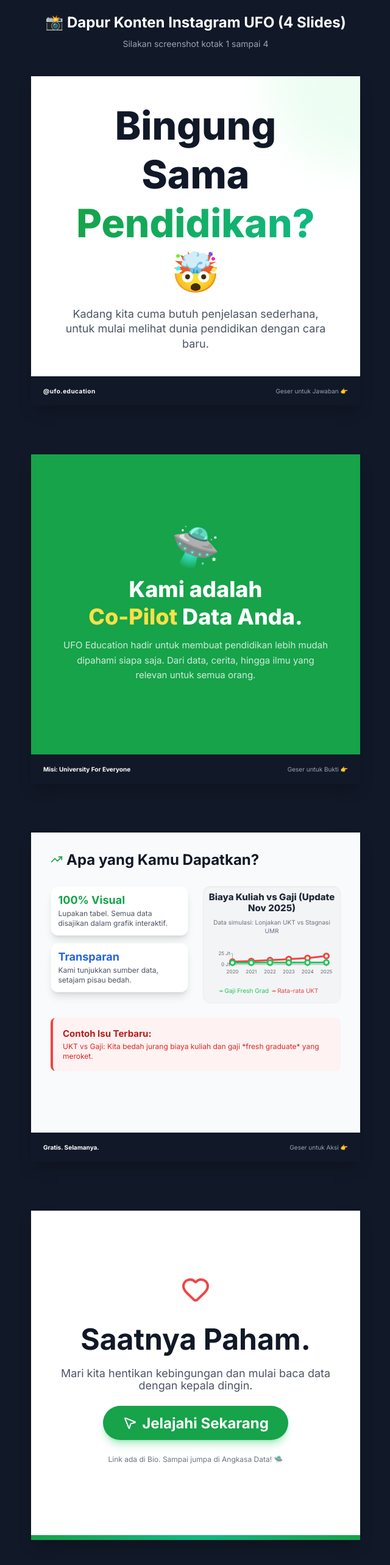
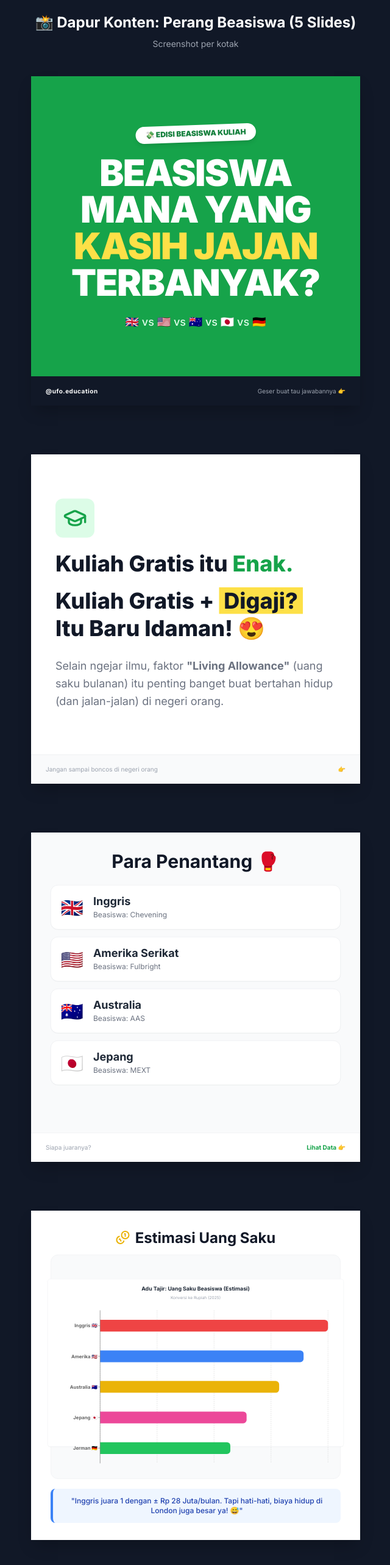
Before and after one commit to luthfimbaihaqi/ufo-education, a Next.js app: page /instagram in a window 1280 px wide. Shown: the part 100-2666 px from the top of the page at 61% size, without its empty margins (319-959 px from the left). Built offline with nearby package versions, Linux system fonts and the light colour scheme.

Commit message:
cek dulu

```diff
--- a/app/insights/page.jsx
+++ b/app/insights/page.jsx
@@ -1,13 +1,12 @@
 import Link from 'next/link';
-import { getAllInsights } from '@/lib/mdx'; // Pastikan import ini benar
-import { Calendar, ArrowRight, BarChart3 } from 'lucide-react';
+import { getAllInsights } from '@/lib/mdx';
+import { Calendar, ArrowRight, BarChart3, TrendingUp } from 'lucide-react';
 
 export const metadata = {
   title: "Data Insight - UFO Education",
   description: "Kumpulan artikel dan visualisasi data pendidikan Indonesia.",
 };
 
-// --- INI KUNCINYA: Harus ada 'export default' ---
 export default function InsightsPage() {
   const posts = getAllInsights();
 
@@ -15,53 +14,74 @@
     <div className="bg-gray-50 min-h-screen py-24">
       <div className="max-w-6xl mx-auto px-6">
 
-        {/* HEADER */}
-        <div className="text-center mb-16">
-          <div className="inline-flex items-center gap-2 px-3 py-1 rounded-full bg-green-100 text-green-800 text-sm font-medium mb-4">
-            <BarChart3 className="w-4 h-4" />
-            Pusat Data
+        {/* HEADER SECTION */}
+        <div className="text-center mb-16 space-y-4">
+          <div className="inline-flex items-center gap-2 px-4 py-2 rounded-full bg-green-100 text-green-800 text-sm font-bold">
+            <TrendingUp className="w-4 h-4" />
+            Pusat Data Pendidikan
           </div>
-          <h1 className="text-4xl md:text-5xl font-extrabold text-gray-900 mb-4">
+          <h1 className="text-4xl md:text-5xl font-extrabold text-gray-900">
             Jelajahi Insight Terbaru
           </h1>
           <p className="text-xl text-gray-500 max-w-2xl mx-auto">
-            Temukan fakta-fakta menarik seputar pendidikan Indonesia yang disajikan secara visual.
+            Temukan fakta pendidikan Indonesia yang disajikan lewat <span className="text-green-600 font-bold">Data & Visualisasi</span>.
           </p>
         </div>
 
-        {/* GRID KARTU ARTIKEL */}
+        {/* GRID ARTICLE (Dengan Gambar) */}
         <div className="grid grid-cols-1 md:grid-cols-2 lg:grid-cols-3 gap-8">
           {posts.map((post) => (
             <Link
               key={post.slug}
               href={`/insights/${post.slug}`}
-              className="group bg-white rounded-2xl p-6 shadow-sm border border-gray-100 hover:shadow-xl hover:-translate-y-1 transition-all duration-300 flex flex-col h-full"
+              className="group bg-white rounded-3xl overflow-hidden shadow-sm border border-gray-100 hover:shadow-xl hover:-translate-y-2 transition-all duration-300 flex flex-col h-full"
             >
-              <div className="mb-4">
-                <div className="flex items-center gap-2 text-sm text-gray-400 mb-3">
-                  <Calendar className="w-4 h-4" />
-                  <span>{post.date}</span>
+              {/* --- BAGIAN GAMBAR (BARU) --- */}
+              <div className="relative h-48 w-full overflow-hidden bg-gray-200">
+                {post.image ? (
+                  <img
+                    src={post.image}
+                    alt={post.title}
+                    className="w-full h-full object-cover transform group-hover:scale-110 transition-transform duration-500"
+                  />
+                ) : (
+                  // Fallback jika lupa pasang gambar
+                  <div className="w-full h-full flex items-center justify-center text-gray-400 bg-gray-100">
+                    <BarChart3 className="w-12 h-12 opacity-20" />
+                  </div>
+                )}
+
+                {/* Badge Tanggal Melayang di atas Gambar */}
+                <div className="absolute top-4 left-4 bg-white/90 backdrop-blur-sm px-3 py-1 rounded-lg text-xs font-bold text-gray-700 shadow-sm flex items-center gap-1">
+                  <Calendar className="w-3 h-3" />
+                  {post.date}
                 </div>
-                <h2 className="text-xl font-bold text-gray-900 group-hover:text-green-600 transition-colors line-clamp-2">
+              </div>
+
+              {/* --- BAGIAN KONTEN TEKS --- */}
+              <div className="p-6 flex flex-col flex-grow">
+                <h2 className="text-xl font-bold text-gray-900 mb-3 group-hover:text-green-600 transition-colors line-clamp-2 leading-tight">
                   {post.title}
                 </h2>
-              </div>
 
-              <p className="text-gray-500 mb-6 flex-grow leading-relaxed line-clamp-3">
-                {post.summary}
-              </p>
+                <p className="text-gray-500 text-sm mb-6 flex-grow leading-relaxed line-clamp-3">
+                  {post.summary}
+                </p>
 
-              <div className="flex items-center font-bold text-green-600 group-hover:gap-2 transition-all">
-                Baca Selengkapnya <ArrowRight className="w-4 h-4 ml-1" />
+                <div className="pt-4 border-t border-gray-100 flex items-center text-green-600 font-bold text-sm group-hover:gap-2 transition-all">
+                  Baca Selengkapnya <ArrowRight className="w-4 h-4 ml-1" />
+                </div>
               </div>
             </Link>
           ))}
         </div>
 
-        {/* Pesan jika kosong */}
+        {/* PESAN JIKA KOSONG */}
         {posts.length === 0 && (
-          <div className="text-center py-20 text-gray-400">
-            <p>Belum ada insight yang diterbitkan. Tunggu ya! 👽</p>
+          <div className="text-center py-20 bg-white rounded-3xl border border-dashed border-gray-300">
+            <div className="text-5xl mb-4">🛸</div>
+            <h3 className="text-xl font-bold text-gray-900">Belum Ada Data</h3>
+            <p className="text-gray-500">Silakan tambahkan file .mdx di folder content.</p>
           </div>
         )}
 
--- a/app/instagram/page.jsx
+++ b/app/instagram/page.jsx
@@ -1,130 +1,179 @@
-import { Rocket, MousePointer2, TrendingUp, Heart } from 'lucide-react';
-import ChartInstagram from '@/components/charts/ChartInstagram';
+'use client';
+
+import { Coins, Plane, GraduationCap, ArrowRight, MousePointer2, Globe } from 'lucide-react';
+import ChartBeasiswa from '@/components/charts/ChartBeasiswa';
 
 export default function InstagramGenerator() {
   return (
     <div className="min-h-screen bg-gray-900 p-10 flex flex-col items-center gap-10">
 
       <h1 className="text-white text-2xl font-bold text-center">
-        📸 Dapur Konten Instagram UFO (4 Slides) <br/>
-        <span className="text-sm font-normal text-gray-400">Silakan screenshot kotak 1 sampai 4</span>
+        📸 Dapur Konten: Perang Beasiswa (5 Slides) <br/>
+        <span className="text-sm font-normal text-gray-400">Screenshot per kotak</span>
       </h1>
 
-      {/* --- SLIDE 1: THE QUESTION (Menggali Kegelisahan) --- */}
-      <div className="w-[1080px] h-[1080px] bg-white flex flex-col relative overflow-hidden shadow-2xl scale-50 origin-top">
-        <div className="absolute top-0 right-0 w-[600px] h-[600px] bg-green-100 rounded-full blur-3xl opacity-50 -translate-y-1/2 translate-x-1/2"></div>
+      {/* --- SLIDE 1: HOOK / CLICKBAIT --- */}
+      <div className="w-[1080px] h-[1080px] bg-green-600 flex flex-col relative overflow-hidden shadow-2xl scale-50 origin-top">
+        {/* Pattern Background */}
+        <div className="absolute inset-0 opacity-10 bg-[radial-gradient(#fff_1px,transparent_1px)] [background-size:40px_40px]"></div>
 
-        <div className="flex-1 flex flex-col justify-center items-center px-24 text-center z-10">
-          <h1 className="text-9xl font-extrabold text-gray-900 leading-tight mb-8">
-            Bingung Sama <br/>
-            <span className="text-transparent bg-clip-text bg-gradient-to-r from-green-600 to-emerald-500">
-              Pendidikan?
-            </span> 🤯
+        <div className="flex-1 flex flex-col justify-center items-center px-20 text-center z-10">
+          <div className="bg-white text-green-700 px-8 py-3 rounded-full font-black text-2xl mb-10 shadow-lg transform -rotate-2">
+            💸 EDISI BEASISWA KULIAH
+          </div>
+
+          <h1 className="text-[120px] font-black text-white leading-none mb-8 tracking-tight">
+            BEASISWA <br/> MANA YANG <br/>
+            <span className="text-yellow-300">KASIH JAJAN</span> <br/>
+            TERBANYAK?
           </h1>
 
-          <p className="text-4xl text-gray-600 max-w-4xl leading-snug">
-            Kadang kita cuma butuh penjelasan sederhana,
-untuk mulai melihat dunia pendidikan dengan cara baru.
+          <p className="text-4xl text-green-100 font-medium mt-4">
+            🇬🇧 vs 🇺🇸 vs 🇦🇺 vs 🇯🇵 vs 🇩🇪
           </p>
         </div>
 
-        <div className="h-24 bg-gray-900 flex items-center justify-between px-10">
+        <div className="h-24 bg-gray-900 flex items-center justify-between px-12">
           <span className="text-white text-xl font-bold tracking-wider">@ufo.education</span>
-          <span className="text-gray-400 text-xl">Geser untuk Jawaban 👉</span>
+          <span className="text-gray-400 text-xl">Geser buat tau jawabannya 👉</span>
         </div>
       </div>
 
 
-      {/* --- SLIDE 2: THE MISSION (Kenapa Kami Ada) --- */}
-      <div className="w-[1080px] h-[1080px] bg-green-600 flex flex-col relative overflow-hidden shadow-2xl scale-50 origin-top -mt-[500px]">
-        <div className="flex-1 flex flex-col justify-center items-center px-24 text-center z-10">
-          <div className="text-9xl mb-8">
-            🛸
+      {/* --- SLIDE 2: EXPLANATION (The Why) --- */}
+      <div className="w-[1080px] h-[1080px] bg-white flex flex-col relative overflow-hidden shadow-2xl scale-50 origin-top -mt-[500px]">
+        <div className="p-20 flex-1 flex flex-col justify-center">
+          <div className="w-32 h-32 bg-green-100 rounded-3xl flex items-center justify-center mb-10 text-green-600">
+            <GraduationCap className="w-20 h-20" />
           </div>
-          <h2 className="text-7xl font-extrabold text-white leading-tight mb-6">
-            Kami adalah <br/>
-            <span className="text-yellow-300">Co-Pilot</span> Data Anda.
+
+          <h2 className="text-7xl font-extrabold text-gray-900 mb-8 leading-tight">
+            Kuliah Gratis itu <span className="text-green-600">Enak.</span>
           </h2>
-          <p className="text-3xl text-white/80 leading-relaxed max-w-4xl">
-            UFO Education hadir untuk membuat pendidikan lebih mudah dipahami siapa saja. Dari data, cerita, hingga ilmu yang relevan untuk semua orang.
+
+          <h2 className="text-7xl font-extrabold text-gray-900 mb-12 leading-tight">
+            Kuliah Gratis + <span className="bg-yellow-300 px-4">Digaji?</span> <br/>
+            Itu Baru Idaman! 😍
+          </h2>
+
+          <p className="text-4xl text-gray-500 leading-relaxed">
+            Selain ngejar ilmu, faktor <strong>"Living Allowance"</strong> (uang saku bulanan) itu penting banget buat bertahan hidup (dan jalan-jalan) di negeri orang.
           </p>
         </div>
-
-        <div className="h-24 bg-gray-900 flex items-center justify-between px-10">
-          <span className="text-white text-xl font-bold">Misi: University For Everyone</span>
-          <span className="text-gray-400 text-xl">Geser untuk Bukti 👉</span>
+        <div className="h-24 bg-gray-50 border-t border-gray-200 flex items-center justify-between px-12">
+            <span className="text-gray-400 text-xl">Jangan sampai boncos di negeri orang</span>
+            <span className="text-gray-900 text-xl font-bold">👉</span>
         </div>
       </div>
 
 
-      {/* --- SLIDE 3: THE PROOF (Apa yang Kami Berikan) --- */}
+      {/* --- SLIDE 3: LIST NEGARA (The Contenders) --- */}
       <div className="w-[1080px] h-[1080px] bg-gray-50 flex flex-col relative overflow-hidden shadow-2xl scale-50 origin-top -mt-[500px]">
-        <div className="p-16 flex-1 flex flex-col">
-          <h2 className="text-5xl font-bold text-gray-900 mb-4 flex items-center gap-3">
-            <TrendingUp className="w-10 h-10 text-green-600" />
-            Apa yang Kamu Dapatkan?
+        <div className="p-16 flex-1">
+          <h2 className="text-6xl font-bold text-gray-900 mb-12 text-center">
+            Para Penantang 🥊
           </h2>
 
-          <div className="grid grid-cols-2 gap-12 mt-12">
-
-            <div className="flex flex-col gap-6">
-                <div className="p-6 bg-white rounded-3xl shadow-xl border border-green-100">
-                    <h3 className="text-4xl font-bold text-green-600 mb-2">100% Visual</h3>
-                    <p className="text-2xl text-gray-600">Lupakan tabel. Semua data disajikan dalam grafik interaktif.</p>
-                </div>
-                <div className="p-6 bg-white rounded-3xl shadow-xl border border-green-100">
-                    <h3 className="text-4xl font-bold text-blue-600 mb-2">Transparan</h3>
-                    <p className="text-2xl text-gray-600">Kami tunjukkan sumber data, setajam pisau bedah.</p>
-                </div>
+          <div className="grid gap-6">
+            {/* List Item 1 */}
+            <div className="bg-white p-8 rounded-3xl shadow-sm border border-gray-200 flex items-center gap-8">
+              <div className="text-6xl">🇬🇧</div>
+              <div>
+                <h3 className="text-4xl font-bold text-gray-800">Inggris</h3>
+                <p className="text-2xl text-gray-500 mt-2">Beasiswa: Chevening</p>
+              </div>
             </div>
 
-            {/* Displaying the Chart for context */}
-            <div className="flex items-center justify-center bg-gray-100 rounded-3xl shadow-inner border border-gray-200 p-4">
-                <div className="w-full h-[350px] scale-100 origin-center">
-                    <ChartInstagram />
-                </div>
+            {/* List Item 2 */}
+            <div className="bg-white p-8 rounded-3xl shadow-sm border border-gray-200 flex items-center gap-8">
+              <div className="text-6xl">🇺🇸</div>
+              <div>
+                <h3 className="text-4xl font-bold text-gray-800">Amerika Serikat</h3>
+                <p className="text-2xl text-gray-500 mt-2">Beasiswa: Fulbright</p>
+              </div>
             </div>
 
+            {/* List Item 3 */}
+            <div className="bg-white p-8 rounded-3xl shadow-sm border border-gray-200 flex items-center gap-8">
+              <div className="text-6xl">🇦🇺</div>
+              <div>
+                <h3 className="text-4xl font-bold text-gray-800">Australia</h3>
+                <p className="text-2xl text-gray-500 mt-2">Beasiswa: AAS</p>
+              </div>
+            </div>
+
+            {/* List Item 4 */}
+            <div className="bg-white p-8 rounded-3xl shadow-sm border border-gray-200 flex items-center gap-8">
+              <div className="text-6xl">🇯🇵</div>
+              <div>
+                <h3 className="text-4xl font-bold text-gray-800">Jepang</h3>
+                <p className="text-2xl text-gray-500 mt-2">Beasiswa: MEXT</p>
+              </div>
+            </div>
+          </div>
+        </div>
+        <div className="h-24 bg-white border-t border-gray-200 flex items-center justify-between px-12">
+            <span className="text-gray-400 text-xl">Siapa juaranya?</span>
+            <span className="text-green-600 text-xl font-bold">Lihat Data 👉</span>
+        </div>
+      </div>
+
+
+      {/* --- SLIDE 4: THE DATA (Chart) --- */}
+      <div className="w-[1080px] h-[1080px] bg-white flex flex-col relative overflow-hidden shadow-2xl scale-50 origin-top -mt-[500px]">
+        <div className="p-16 flex-1 flex flex-col">
+          <div className="flex items-center gap-4 mb-8 justify-center">
+            <Coins className="w-12 h-12 text-yellow-500" />
+            <h2 className="text-5xl font-bold text-gray-900">Estimasi Uang Saku</h2>
           </div>
 
-          <div className="mt-12 p-8 bg-red-50 rounded-2xl border-l-8 border-red-500">
-            <h3 className="text-3xl font-bold text-red-700 mb-2">Contoh Isu Terbaru:</h3>
-            <p className="text-2xl text-red-600 leading-snug">
-              UKT vs Gaji: Kita bedah jurang biaya kuliah dan gaji *fresh graduate* yang meroket.
+          {/* Wrapper Chart */}
+          <div className="flex-1 bg-gray-50 rounded-3xl border-2 border-gray-100 p-8 flex items-center justify-center relative mb-8">
+             <div className="w-full h-full scale-110 transform origin-center pt-10">
+                <ChartBeasiswa />
+             </div>
+          </div>
+
+          <div className="bg-blue-50 p-6 rounded-2xl border-l-8 border-blue-500">
+            <p className="text-2xl text-blue-800 font-medium text-center">
+              "Inggris juara 1 dengan ± Rp 28 Juta/bulan. Tapi hati-hati, biaya hidup di London juga besar ya! 😅"
             </p>
           </div>
         </div>
 
-        <div className="h-24 bg-gray-900 flex items-center justify-between px-10">
-          <span className="text-white text-xl font-bold">Gratis. Selamanya.</span>
-          <span className="text-gray-400 text-xl">Geser untuk Aksi 👉</span>
+        <div className="h-24 bg-gray-900 flex items-center justify-between px-12">
+          <span className="text-white text-xl">Data: Estimasi 2025</span>
+          <span className="text-gray-400 text-xl">Sumber: Riset UFO</span>
         </div>
       </div>
 
 
-      {/* --- SLIDE 4: THE CALL (Ajakan) --- */}
-      <div className="w-[1080px] h-[1080px] bg-white flex flex-col relative overflow-hidden shadow-2xl scale-50 origin-top -mt-[500px]">
+      {/* --- SLIDE 5: CTA (Link Website) --- */}
+      <div className="w-[1080px] h-[1080px] bg-gray-900 flex flex-col relative overflow-hidden shadow-2xl scale-50 origin-top -mt-[500px]">
 
-        <div className="flex-1 flex flex-col justify-center items-center px-24 text-center z-10">
-          <Heart className="w-24 h-24 text-red-500 animate-bounce mb-8" />
-          <h2 className="text-8xl font-bold text-gray-900 leading-tight mb-8">
-            Saatnya Paham.
+        <div className="flex-1 flex flex-col justify-center items-center px-20 text-center z-10">
+          <Globe className="w-32 h-32 text-green-500 animate-pulse mb-10" />
+
+          <h2 className="text-7xl font-extrabold text-white leading-tight mb-10">
+            Mau Tau Detail <br/> Biaya Hidupnya?
           </h2>
-          <p className="text-4xl text-gray-600 mb-12 max-w-4xl">
-            Mari kita hentikan kebingungan dan mulai baca data dengan kepala dingin.
+
+          <p className="text-3xl text-gray-400 mb-16 max-w-2xl">
+            Kami punya analisis lengkap soal biaya sewa, makan, dan tips hemat di website.
           </p>
 
-          <a href="https://ufo-education.vercel.app/" target="_blank" className="bg-green-600 text-white px-16 py-8 rounded-full text-5xl font-bold flex items-center gap-4 shadow-xl shadow-green-500/30 hover:scale-105 transition-transform">
-            <MousePointer2 className="w-12 h-12" />
-            Jelajahi Sekarang
-          </a>
+          <div className="bg-white text-gray-900 px-12 py-6 rounded-full text-4xl font-bold flex items-center gap-4 shadow-2xl shadow-white/20 hover:scale-105 transition-transform cursor-pointer">
+            <MousePointer2 className="w-10 h-10 text-green-600" />
+            ufo-education
+          </div>
 
-          <p className="mt-12 text-2xl text-gray-500">
-            Link ada di Bio. Sampai jumpa di Angkasa Data! 🛸
+          <p className="mt-16 text-2xl text-green-400 font-mono">
+            &gt; Klik link di bio untuk baca selengkapnya_
           </p>
         </div>
 
-        <div className="h-4 bg-gradient-to-r from-green-600 via-emerald-500 to-green-600"></div>
+        {/* Footer Pattern */}
+        <div className="h-6 bg-gradient-to-r from-green-600 via-yellow-400 to-green-600"></div>
       </div>
 
     </div>
--- a/content/insights/beasiswa-sultan.mdx
+++ b/content/insights/beasiswa-sultan.mdx
@@ -1,6 +1,6 @@
 ---
 title: 'Perang Beasiswa: Negara Mana yang Kasih Uang Saku Paling Sultan?'
-date: '2025-11-24'
+date: '2025-11-25'
 summary: 'Membandingkan besaran living allowance (uang saku bulanan) dari beasiswa populer di 5 negara favorit mahasiswa Indonesia.'
 image: '/images/wisuda.jpg'
 ---
@@ -18,7 +18,7 @@
 
 Bedah Data: Siapa Paling Sultan?
 
-Inggris (Chevening/LPDP): Juara 1! 🇬🇧
+Inggris (Chevening): Juara 1! 🇬🇧
 Dengan rata-rata Rp 28 Juta/bulan (terutama di London), kamu bisa hidup cukup nyaman. Tapi ingat, biaya sewa kosan di London itu harganya setara ginjal. Jadi, "gaji" gede ini sebenernya pas-pasan kalau kamu boros.
 
 Amerika (Fulbright): Runner-up 🇺🇸
```
